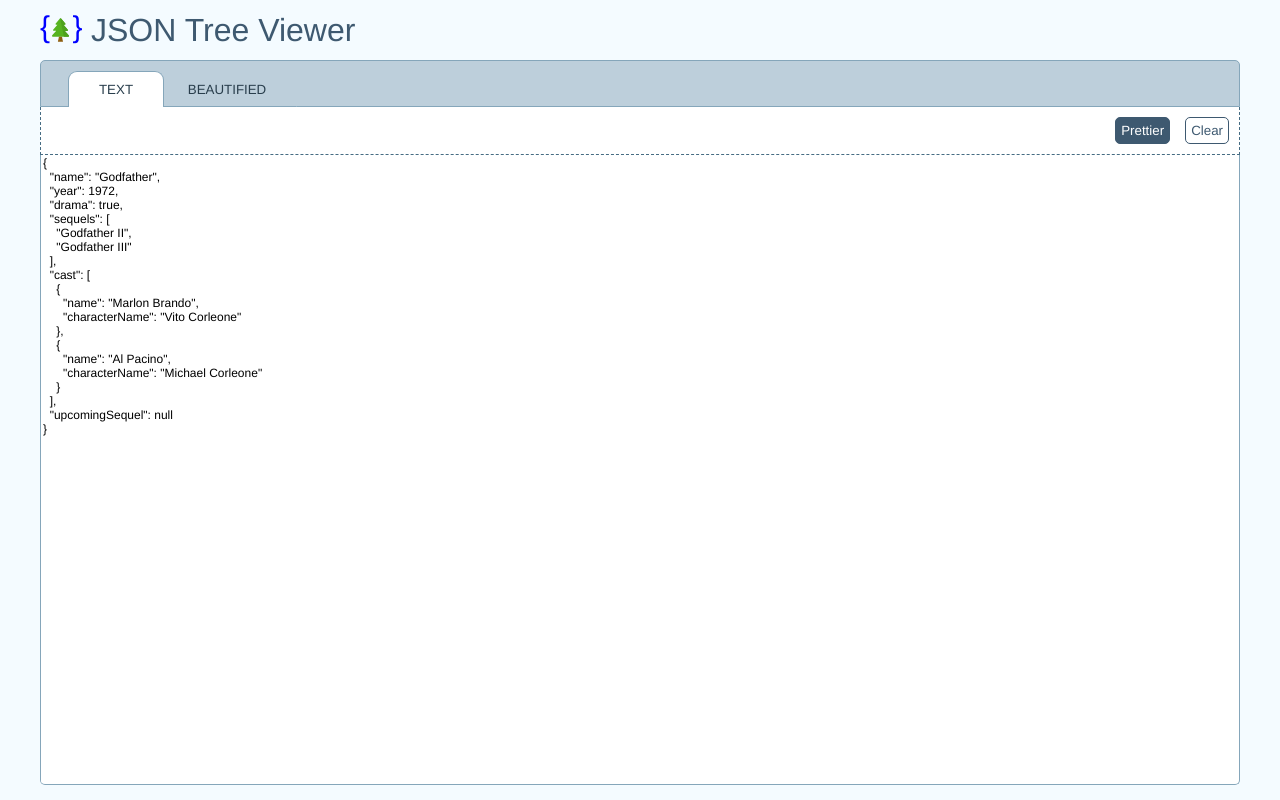
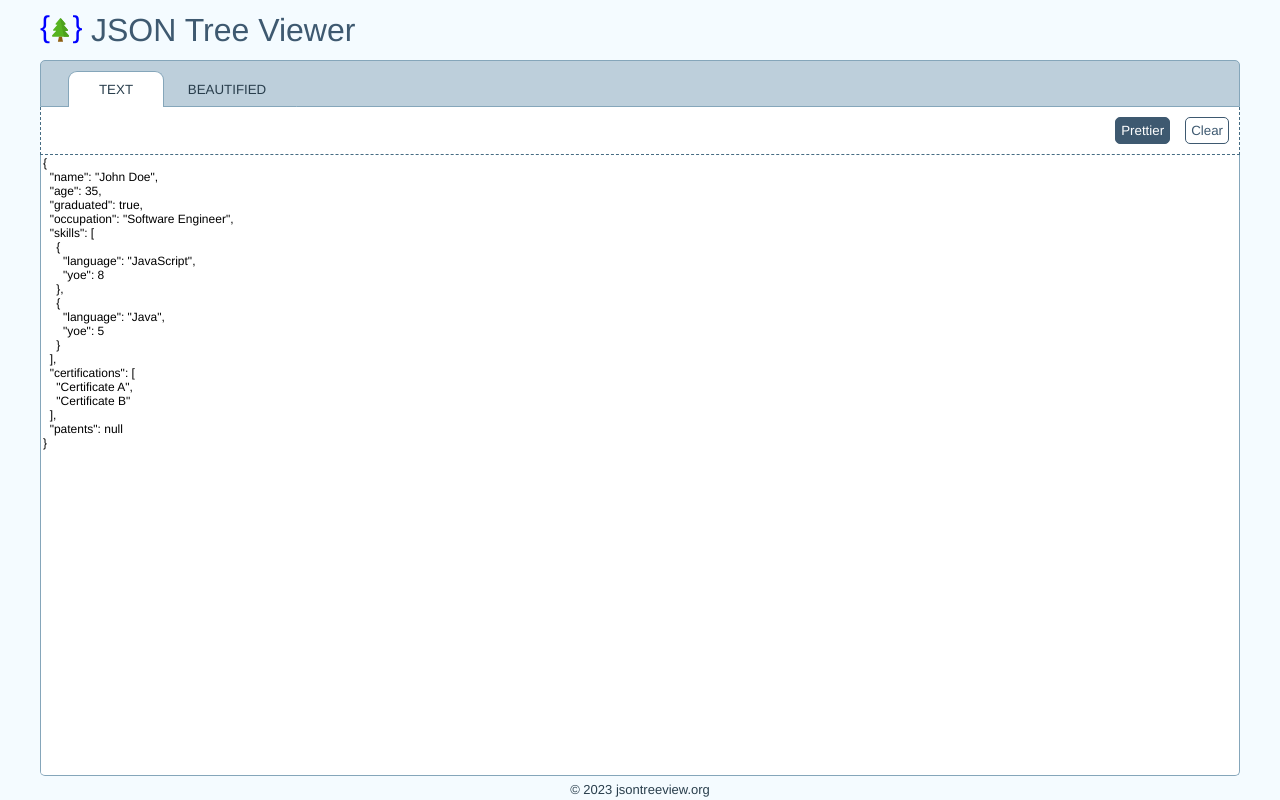
Before and after one commit to AnupamRai1989/jsontreeviewer, a React (Create React App) app: page / in a window 1280 px wide. Built offline with nearby package versions, Linux system fonts and the light colour scheme.

Commit message:
Added copyright

```diff
--- a/src/App.js
+++ b/src/App.js
@@ -5,6 +5,7 @@ import { JSONContext } from './context/JSONContext';
 import Alert from './components/Alert/Alert';
 import Header from './components/Header/Header';
 import NavBar from './components/NavBar/NavBar';
+import Footer from './components/Footer/Footer';
 
 import { JSONViewMode } from './models/JSONViewMode';
 import { DEFAULT_JSON } from './models/Constants';
@@ -14,6 +15,7 @@ function App() {
   const [jsonTxt, setJsonTxt] = useState(JSON.stringify(DEFAULT_JSON, null, 2));
   const [expandAll, setExpandAll] = useState(null);
   const [alert, setAlert] = useState({ show: false, message: '', type: 'error' });
+
   useEffect(() => {
     expandAllHandler(null);
   }, [expandAll]);
@@ -102,6 +104,7 @@ function App() {
       <JSONContext.Provider value={{ json: jsonTxt, expandAll: expandAll }}>
         <MainView viewMode={viewMode} handleChange={handleTextChange} />
       </JSONContext.Provider>
+      <Footer />
       <Alert show={alert.show} message={alert.message} type="error" closeBtnHandler={closeAlert} />
     </>
   );
--- /dev/null
+++ b/src/components/Footer/Footer.js
@@ -0,0 +1,12 @@
+import "./Footer.scss";
+
+function Footer() {
+  const year = new Date().getFullYear();
+  return (
+    <footer>
+      <span className="copyright">&copy; {year} jsontreeview.org</span>
+    </footer>
+  );
+}
+
+export default Footer;
--- /dev/null
+++ b/src/components/Footer/Footer.scss
@@ -0,0 +1,25 @@
+@use "../../assets/styles/color" as *;
+
+footer {
+    position: fixed;
+    bottom: 3px;
+    left: 20px;
+    right: 20px;
+    display: flex;
+    flex-direction: column;
+    justify-content: center;
+    align-items: center;
+    font-size: 13px;
+}
+
+@media screen and (min-width: 420px) {
+    footer {
+        left: 40px;
+        right: 40px;
+        justify-content: flex-start;
+    }
+}
+
+.copyright {
+    color: $pickled-bluewood;
+}
--- a/src/components/MainView/MainView.scss
+++ b/src/components/MainView/MainView.scss
@@ -5,7 +5,7 @@ main {
     top: 152px;
     left: 20px;
     right: 20px;
-    bottom: 15px;
+    bottom: 24px;
     display: flex;
     background-color: $white;
     border: 1px solid $nepal;
--- a/src/models/Constants.js
+++ b/src/models/Constants.js
@@ -1,14 +1,15 @@
 export const DEFAULT_JSON = {
-    name: "Godfather",
-    year: 1972,
-    drama: true,
-    sequels: [
-        "Godfather II",
-        "Godfather III"
-    ],
-    cast: [
-        { name: 'Marlon Brando', characterName: "Vito Corleone" },
-        { name: 'Al Pacino', characterName: "Michael Corleone" }
-    ],
-    upcomingSequel: null
+  name: "John Doe",
+  age: 35,
+  graduated: true,
+  occupation: "Software Engineer",
+  skills: [
+    { language: "JavaScript", yoe: 8 },
+    { language: "Java", yoe: 5 }
+  ],
+  certifications: [
+    "Certificate A",
+    "Certificate B"
+  ],
+  patents: null
 };
```
